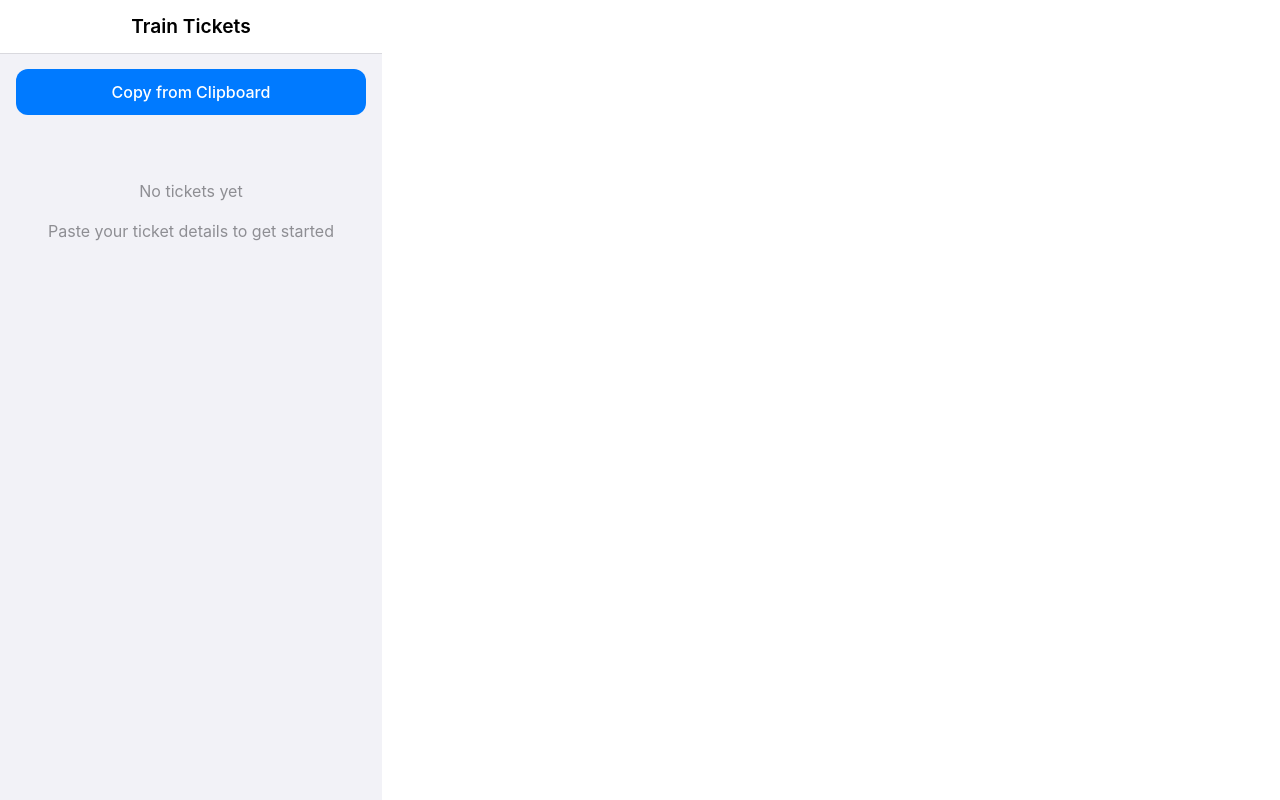
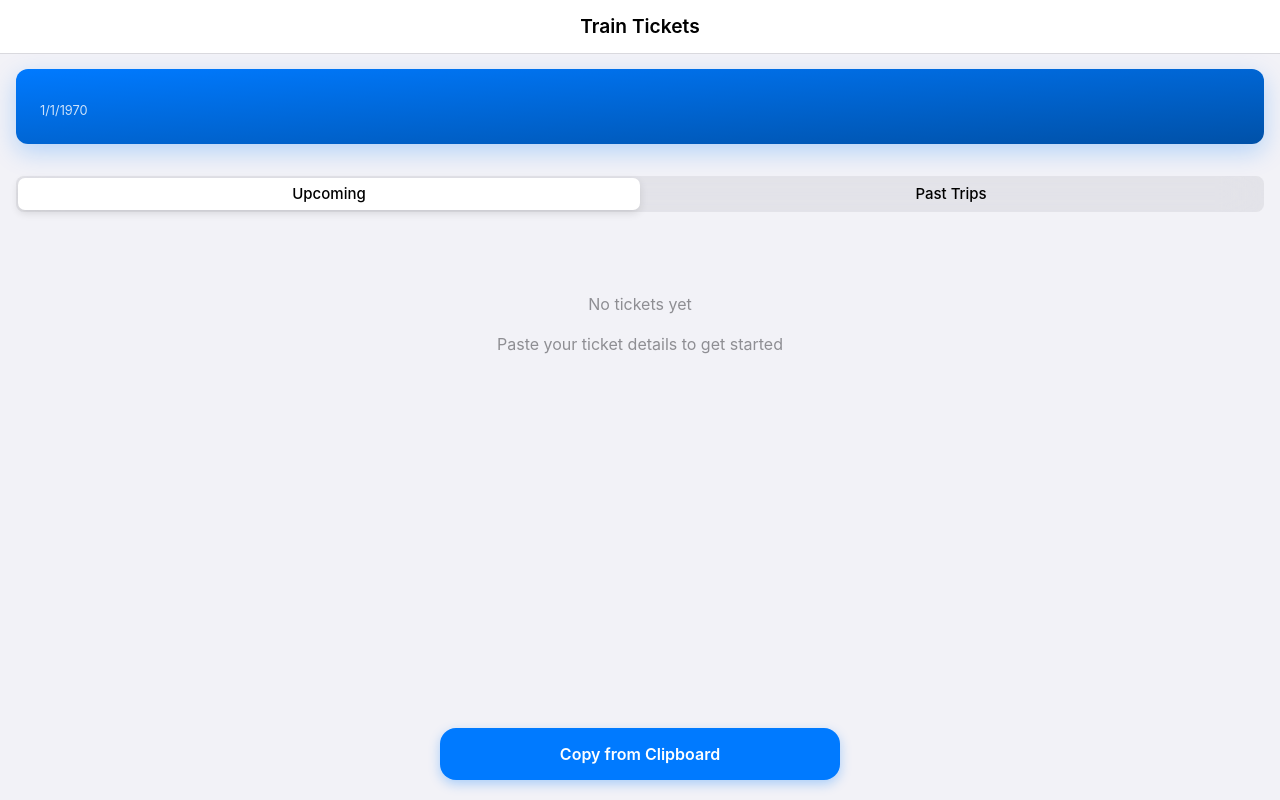
Before and after one commit to twentyse7en/irctc-ticket, a React (Vite) app: page / in a window 1280 px wide. Built offline with nearby package versions, Linux system fonts and the light colour scheme.

Commit message:
deployment stuff

```diff
--- a/src/App.css
+++ b/src/App.css
@@ -1,5 +1,5 @@
 #root {
-  max-width: 100%;
+  width: 100vw;
   margin: 0;
   padding: 0;
   font-family: -apple-system, BlinkMacSystemFont, 'Segoe UI', Roboto, Helvetica, Arial, sans-serif;
@@ -41,20 +41,79 @@
 }
 
 .ios-button {
+  position: fixed;
+  bottom: 20px;
+  left: 50%;
+  transform: translateX(-50%);
   background-color: #007aff;
   color: white;
   border: none;
-  border-radius: 12px;
-  padding: 0.8rem 1.5rem;
+  border-radius: 16px;
+  padding: 1rem 2rem;
   font-size: 1rem;
-  font-weight: 500;
+  font-weight: 600;
   cursor: pointer;
-  transition: background-color 0.2s;
+  transition: all 0.2s ease;
   -webkit-tap-highlight-color: transparent;
+  box-shadow: 0 4px 12px rgba(0, 122, 255, 0.3);
+  z-index: 1000;
+  width: calc(100% - 32px);
+  max-width: 400px;
 }
 
 .ios-button:active {
   background-color: #0051a8;
+  transform: translateX(-50%) scale(0.98);
+  box-shadow: 0 2px 8px rgba(0, 122, 255, 0.2);
+}
+
+.tabs {
+  display: flex;
+  background-color: rgba(120, 120, 128, 0.12);
+  padding: 2px;
+  border-radius: 8px;
+  margin-bottom: 1rem;
+  -webkit-backdrop-filter: blur(20px);
+  backdrop-filter: blur(20px);
+}
+
+.tab-button {
+  flex: 1;
+  padding: 7px 16px;
+  border: none;
+  background: transparent;
+  color: #000000;
+  font-size: 15px;
+  font-weight: 500;
+  line-height: 1.2;
+  cursor: pointer;
+  transition: all 0.25s cubic-bezier(0.4, 0, 0.2, 1);
+  position: relative;
+  z-index: 1;
+  -webkit-tap-highlight-color: transparent;
+  font-family: -apple-system, BlinkMacSystemFont, 'Segoe UI', Roboto, Helvetica, Arial, sans-serif;
+}
+
+.tab-button.active {
+  color: #000000;
+  background: none;
+}
+
+.tab-button.active::before {
+  content: '';
+  position: absolute;
+  top: 0;
+  left: 0;
+  right: 0;
+  bottom: 0;
+  background-color: #ffffff;
+  border-radius: 7px;
+  z-index: -1;
+  box-shadow: 0 3px 8px rgba(0, 0, 0, 0.12);
+}
+
+.tab-button:active {
+  opacity: 0.7;
 }
 
 .tickets-list {
@@ -93,6 +152,25 @@
   color: #8e8e93;
 }
 
+.featured-ticket {
+  margin-bottom: 1rem;
+}
+
+.ticket-card.featured {
+  background: linear-gradient(to bottom right, #007aff, #0051a8);
+  padding: 1.5rem;
+  box-shadow: 0 8px 24px rgba(0, 122, 255, 0.25);
+}
+
+.ticket-card.featured pre {
+  color: white;
+  font-size: 1rem;
+}
+
+.ticket-card.featured time {
+  color: rgba(255, 255, 255, 0.8);
+}
+
 @keyframes slide-up {
   from {
     opacity: 0;
--- a/src/App.jsx
+++ b/src/App.jsx
@@ -3,6 +3,7 @@ import './App.css'
 
 function App() {
   const [tickets, setTickets] = useState([])
+  const [activeTab, setActiveTab] = useState('upcoming')
 
   const handlePasteTicket = async () => {
     try {
@@ -21,6 +22,14 @@ function App() {
     }
   }
 
+  const filterTickets = (type) => {
+    const now = new Date()
+    return tickets.filter(ticket => {
+      const ticketDate = new Date(ticket.date)
+      return type === 'upcoming' ? ticketDate >= now : ticketDate < now
+    })
+  }
+
   useEffect(() => {
     const savedTickets = localStorage.getItem('tickets')
     if (savedTickets) {
@@ -35,9 +44,26 @@ function App() {
       </header>
 
       <main className="ios-content">
-        <button className="ios-button primary" onClick={handlePasteTicket}>
-          Copy from Clipboard
+          <div className="featured-ticket">
+            <div className="ticket-card featured">
+              <time>{new Date(0).toLocaleDateString()}</time>
+            </div>
+          </div>
+
+        <div className="tabs">
+          <button
+            className={`tab-button ${activeTab === 'upcoming' ? 'active' : ''}`}
+            onClick={() => setActiveTab('upcoming')}
+          >
+            Upcoming
           </button>
+          <button
+            className={`tab-button ${activeTab === 'past' ? 'active' : ''}`}
+            onClick={() => setActiveTab('past')}
+          >
+            Past Trips
+          </button>
+        </div>
 
         <div className="tickets-list">
           {tickets.length === 0 ? (
@@ -46,7 +72,9 @@ function App() {
               <p>Paste your ticket details to get started</p>
             </div>
           ) : (
-            tickets.map(ticket => (
+            filterTickets(activeTab)
+              .slice(activeTab === 'upcoming' ? 1 : 0)
+              .map(ticket => (
                 <div key={ticket.id} className="ticket-card">
                   <pre>{ticket.details}</pre>
                   <time>{new Date(ticket.date).toLocaleDateString()}</time>
@@ -54,6 +82,10 @@ function App() {
               ))
           )}
         </div>
+
+        <button className="ios-button primary" onClick={handlePasteTicket}>
+          Copy from Clipboard
+        </button>
       </main>
 
     </div>
--- a/vite.config.js
+++ b/vite.config.js
@@ -4,6 +4,7 @@ import react from '@vitejs/plugin-react'
 
 // https://vitejs.dev/config/
 export default defineConfig({
+  base: '/irctc-ticket/',
   plugins: [react(), VitePWA({
     registerType: 'prompt',
     injectRegister: false,
```
Lines whose indentation alone changed are shown as unchanged.
